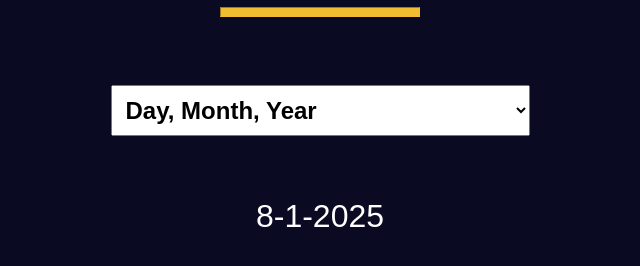
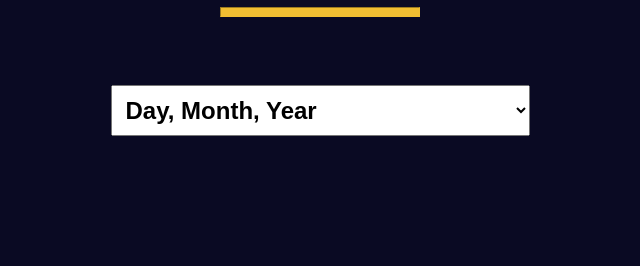
Before and after one commit to z-codez/date-formatter, a plain HTML site: page index.html in a window 1280 px wide. Shown: the part 106-372 px from the top of the page, without its empty margins (320-960 px from the left). Drawn offline with Linux system fonts and the light colour scheme.

Commit message:
Markup change

```diff
--- a/index.html
+++ b/index.html
@@ -21,7 +21,7 @@
       <option value="2">Year, Month, Day</option>
       <option value="3">Month, Day, Year, Hours, Minutes</option>
     </select>
-    <p id="result">8-1-2025</p>
+    <p id="result"></p>
   </main>
   <script src="js/app.js"></script>
 
```
